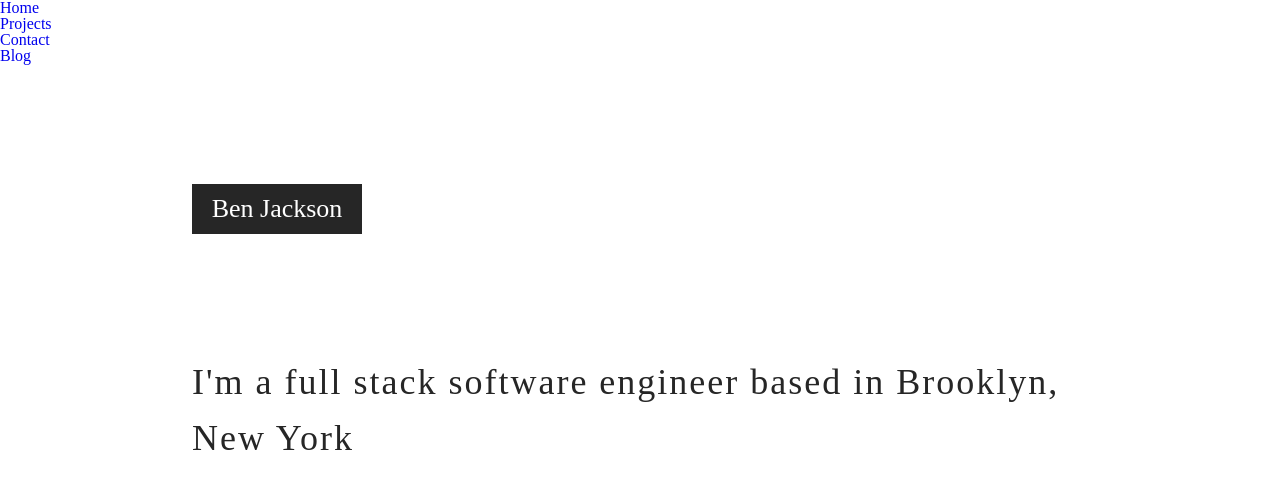
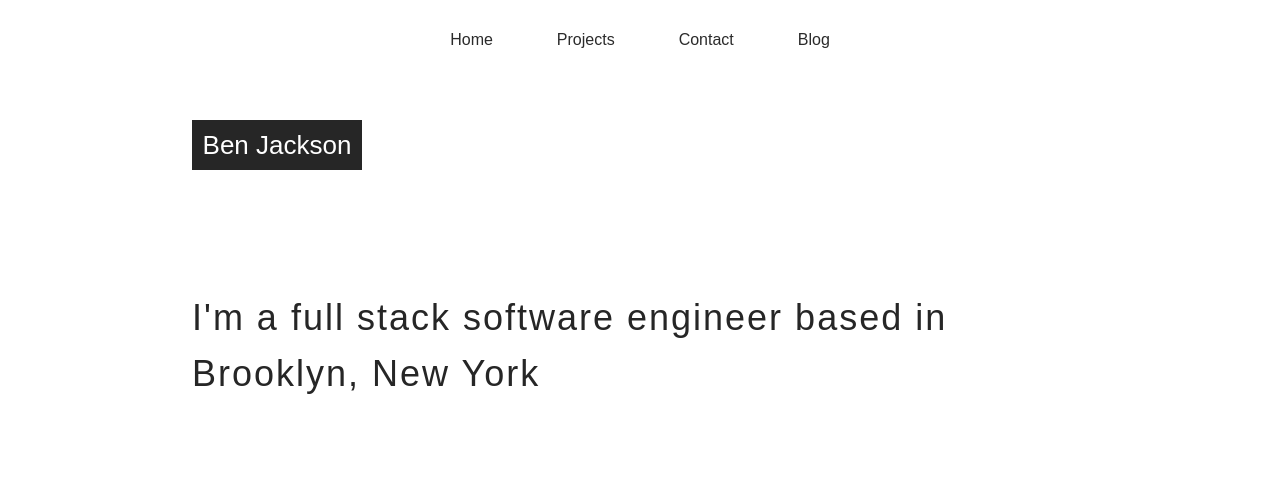
Before and after one commit to BenjacksonSE/portfolio-website-redesign, a React (Create React App) app: page / in a window 1280 px wide. Shown: the top 488 px of the page. Built offline with nearby package versions, Linux system fonts and the light colour scheme.

Commit message:
nav bar styled

```diff
--- a/src/components/NavMenu/NavMenu.js
+++ b/src/components/NavMenu/NavMenu.js
@@ -4,8 +4,8 @@ import classes from './NavMenu.module.scss';
 
 const NavMenu = () => {
   return (
-    <div>
-      <ul>
+    <div className={classes.nav}>
+      <ul className={classes.nav__list}>
         <li>
           <Link to="/">
             Home
--- a/src/components/NavMenu/NavMenu.module.scss
+++ b/src/components/NavMenu/NavMenu.module.scss
@@ -0,0 +1,33 @@
+@import './../../styles/variables.scss';
+
+.nav {
+  position: fixed;
+  z-index: 100;
+  top: 0;
+  left: 0;
+  width: 100%;
+  padding: 1rem 0;
+
+  &__list{
+    max-width: 1200px;
+    margin: 0 auto;
+    width: 90%;
+    text-align: center;
+
+    li{
+      display: inline-block;
+      border-radius: 8px;
+      transition: .3s ease color;
+      &:hover{
+        color: black;
+      }
+    }
+    a{
+      display: inline-block;
+      font-family: sans-serif;
+      padding: 1rem 2rem;
+      color: #2b2b2b;
+      outline: none;
+    }
+  }
+}
--- a/src/styles/index.scss
+++ b/src/styles/index.scss
@@ -1,25 +1,18 @@
 @import "./reset.scss";
 @import "./variables.scss";
 
-*{
-    padding: 0;
+* {
+    box-sizing: border-box;
     margin: 0;
-    box-sizing: border-box;
 }
 
-:root{
-    // --dark-bg: #262626;
-    // --gray-1: #BCB4B4;
-    // --deep-dark: #1E1E1E;
-    // --gray-2: #363636;
-    // --white : white;
-    // --black: black;
+body {
+    width: 100%;
+    font-family: sans-serif;
 }
 
-html{
-// font-size: 10px;
-// font-family: 'Roboto Mono';
-// background-color: var(--dark-bg);
+#root {
+    height: 100%;
 }
 
 ul,li{
```
